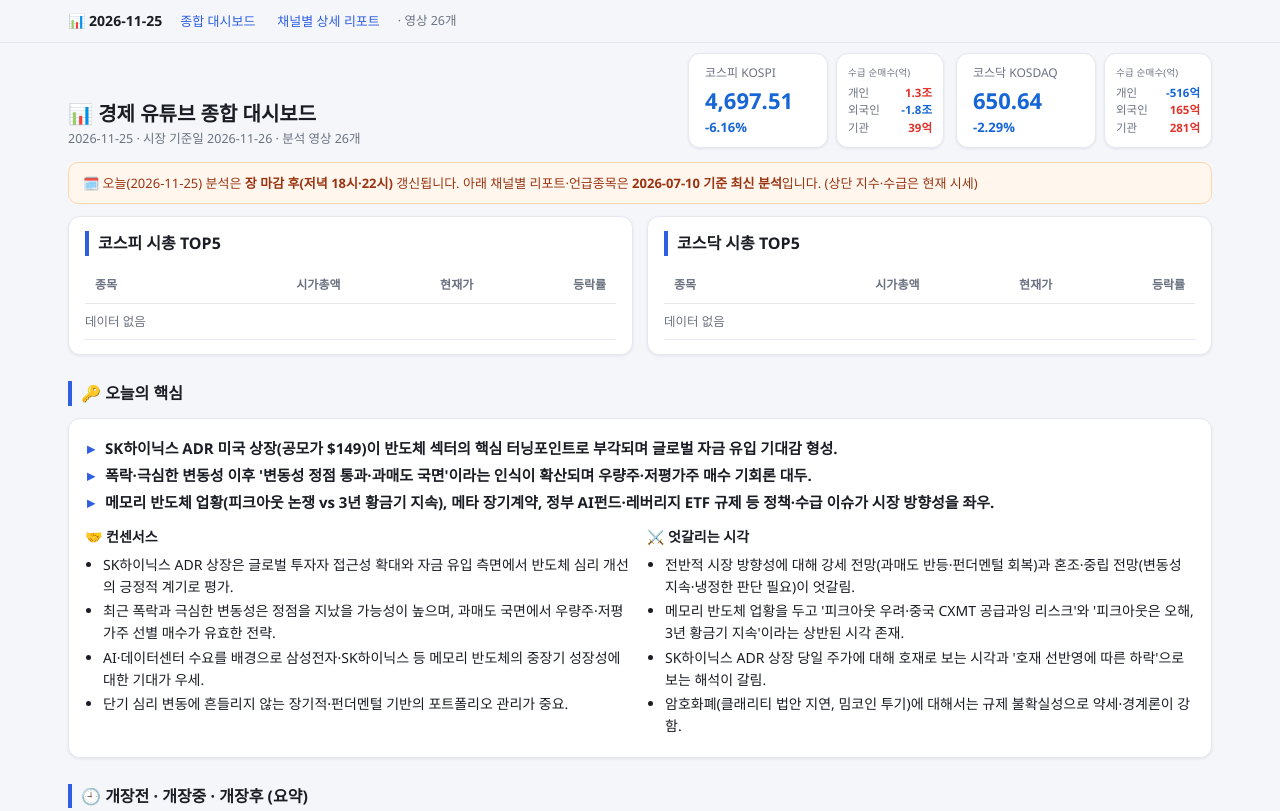
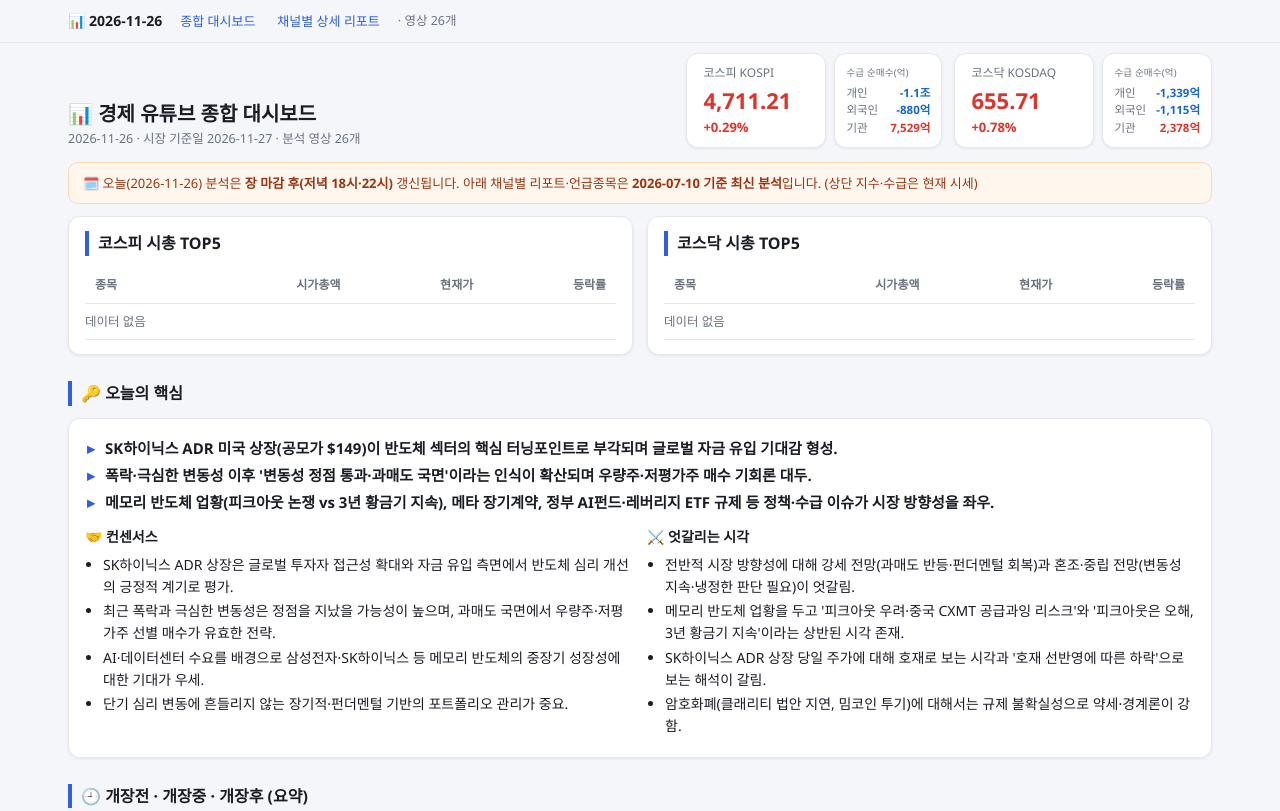
Before and after one commit to jbshim29-sudo/jb_30, a plain HTML site: page public/index.html in a window 1280 px wide. Shown: the top 811 px of the page. Drawn offline with Linux system fonts and the light colour scheme.

Commit message:
auto: 대시보드 갱신 2026-11-27 04:01 KST

```diff
--- a/public/index.html
+++ b/public/index.html
@@ -3,7 +3,7 @@
 <head>
 <meta charset="utf-8">
 <meta name="viewport" content="width=device-width, initial-scale=1">
-<title>경제 유튜브 종합 · 2026-11-25</title>
+<title>경제 유튜브 종합 · 2026-11-26</title>
 <style>
   :root{
     --bg:#f4f6fa; --card:#ffffff; --ink:#1a1d24; --muted:#6b7280; --line:#e5e8ef;
@@ -139,7 +139,7 @@
 
 <!-- 고정 네비 -->
 <div class="topnav"><div class="inner">
-  <b>📊 2026-11-25</b>
+  <b>📊 2026-11-26</b>
   <a href="#dash">종합 대시보드</a>
   <a href="#report-top">채널별 상세 리포트</a>
   <span class="sub">· 영상 26개</span>
@@ -152,7 +152,7 @@
     <div>
       <h1>📊 경제 유튜브 종합 대시보드</h1>
       <div class="sub">
-        2026-11-25 · 시장 기준일 2026-11-26
+        2026-11-26 · 시장 기준일 2026-11-27
 
         · 분석 영상 26개
       </div>
@@ -163,27 +163,27 @@
 
       <div class="idxunit">
         <div class="idx"><div class="nm">코스피 KOSPI</div>
-          <div class="val down">4,697.51</div>
-          <div class="chg down">-6.16%</div></div>
+          <div class="val up">4,711.21</div>
+          <div class="chg up">+0.29%</div></div>
 
         <div class="flow">
           <div class="cap">수급 순매수(억)</div>
-          <div class="fl"><span class="lbl">개인</span><span class="v up">1.3조</span></div>
-          <div class="fl"><span class="lbl">외국인</span><span class="v down">-1.8조</span></div>
-          <div class="fl"><span class="lbl">기관</span><span class="v up">39억</span></div>
+          <div class="fl"><span class="lbl">개인</span><span class="v down">-1.1조</span></div>
+          <div class="fl"><span class="lbl">외국인</span><span class="v down">-880억</span></div>
+          <div class="fl"><span class="lbl">기관</span><span class="v up">7,529억</span></div>
         </div>
       </div>
 
       <div class="idxunit">
         <div class="idx"><div class="nm">코스닥 KOSDAQ</div>
-          <div class="val down">650.64</div>
-          <div class="chg down">-2.29%</div></div>
+          <div class="val up">655.71</div>
+          <div class="chg up">+0.78%</div></div>
 
         <div class="flow">
           <div class="cap">수급 순매수(억)</div>
-          <div class="fl"><span class="lbl">개인</span><span class="v down">-516억</span></div>
-          <div class="fl"><span class="lbl">외국인</span><span class="v up">165억</span></div>
-          <div class="fl"><span class="lbl">기관</span><span class="v up">281억</span></div>
+          <div class="fl"><span class="lbl">개인</span><span class="v down">-1,339억</span></div>
+          <div class="fl"><span class="lbl">외국인</span><span class="v down">-1,115억</span></div>
+          <div class="fl"><span class="lbl">기관</span><span class="v up">2,378억</span></div>
         </div>
       </div>
 
@@ -191,7 +191,7 @@
   </header>
 
 
-  <div class="notice">🗓️ 오늘(2026-11-25) 분석은 <b>장 마감 후(저녁 18시·22시)</b> 갱신됩니다.
+  <div class="notice">🗓️ 오늘(2026-11-26) 분석은 <b>장 마감 후(저녁 18시·22시)</b> 갱신됩니다.
     아래 채널별 리포트·언급종목은 <b>2026-07-10 기준 최신 분석</b>입니다. (상단 지수·수급은 현재 시세)</div>
 
 
@@ -645,7 +645,7 @@
       <tr><td class="l empty" colspan="11">언급된 종목이 없습니다.</td></tr>
       </tbody>
     </table></div>
-    <div class="fnote">영업이익·매출액은 네이버금융 최근 연간 실적(억원), 시총·등락률은 2026-11-26 기준. 종목명 매핑은 자동 추정.</div>
+    <div class="fnote">영업이익·매출액은 네이버금융 최근 연간 실적(억원), 시총·등락률은 2026-11-27 기준. 종목명 매핑은 자동 추정.</div>
   </div>
 
   <!-- ══════════ 채널별 상세 리포트 ══════════ -->
@@ -1601,7 +1601,7 @@
 
   </div>
 
-  <footer>자동 생성 · 경제 유튜브 종합(대시보드 + 채널별 리포트) · 2026-11-25</footer>
+  <footer>자동 생성 · 경제 유튜브 종합(대시보드 + 채널별 리포트) · 2026-11-26</footer>
 </div>
 </body>
 </html>
```
